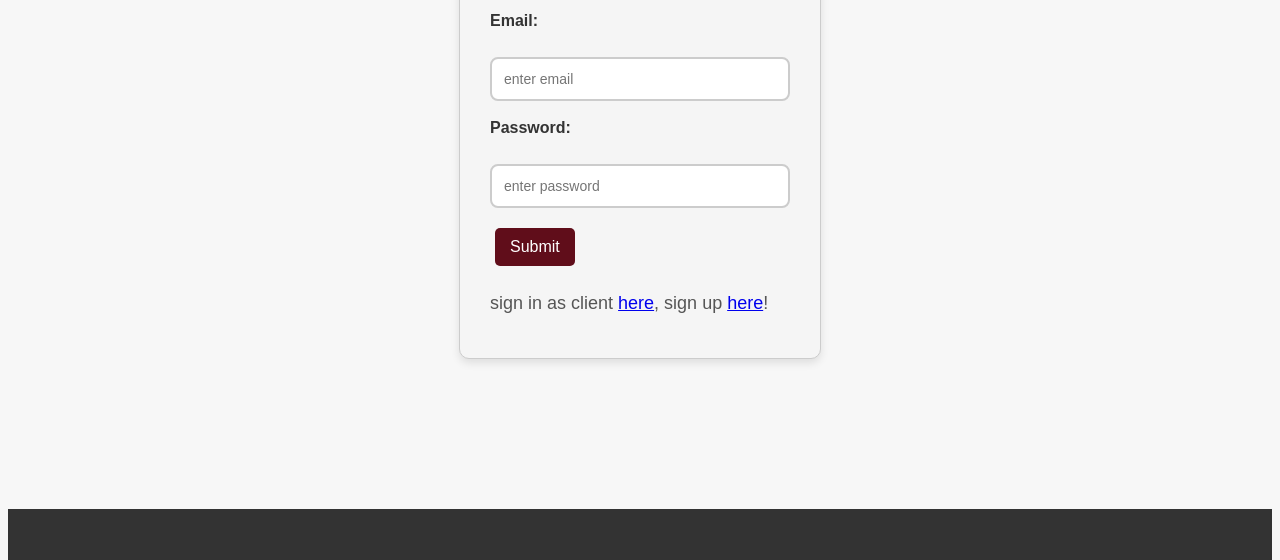
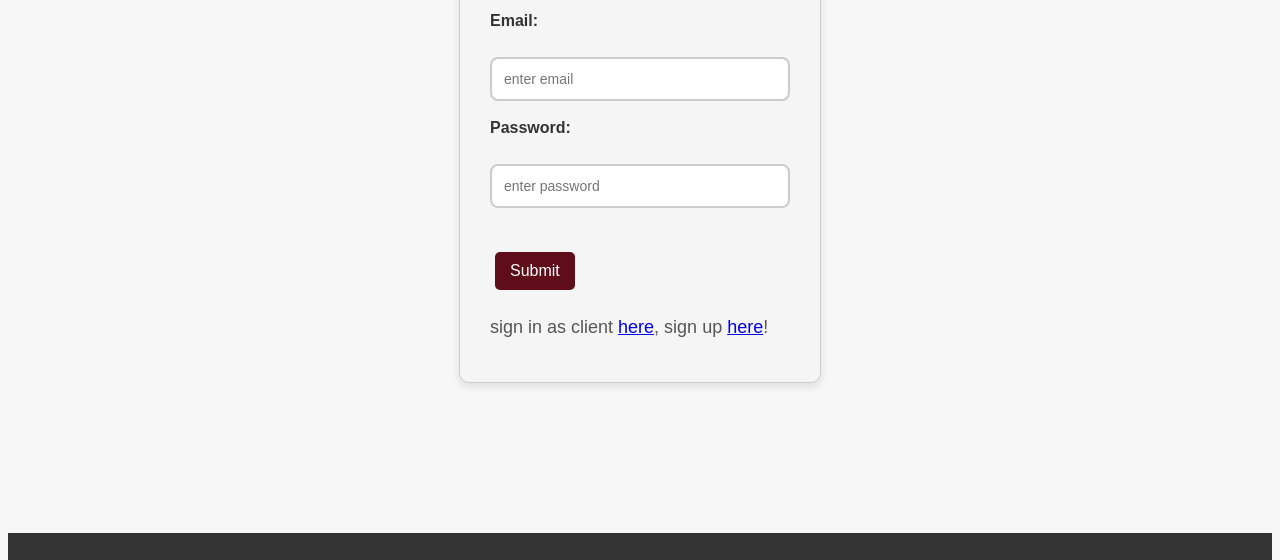
Before and after one commit to daliabtnj/Web-Program, a plain HTML site: page signin-admin.html in a window 1280 px wide. Shown: the part 240-800 px from the top of the page. Drawn offline with Linux system fonts and the light colour scheme.

Commit message:
merges with Heena

```diff
--- a/signin-admin.html
+++ b/signin-admin.html
@@ -6,7 +6,6 @@
     <meta charset="utf-8">
     <meta name="viewport" content="width=device-width, initial-scale=1.0">
     <title>Generic Company - Sign in admin</title>
-    <!-- styles CSS file  -->
     <link rel="stylesheet" href="css/styles.css">
     <!-- login-signup CSS file  -->
     <link rel="stylesheet" href="css/login-signup.css">
@@ -32,7 +31,10 @@
     <main>
         <section class="signup-box">
             <h1>Admin Sign In</h1>
-            <form action="admin-dashboard.html" method="GET">
+
+            <!-- Login action from admin.js (JavaScript file)-->
+            <form id="admin-login-form" onsubmit = "loginAdmin(event)">
+
                 <!--Username-->
                 <label for="email">Email:</label><br>
                 <input type="email" placeholder="enter email" id="email" name="email" required><br>
@@ -41,8 +43,8 @@
                 <label for="password">Password:</label><br>
                 <input type="password" placeholder="enter password" id="password" name="password" required><br>
 
-                <!--sign in button-->
-                <button type="submit">Submit</button>
+                <!--Sign in button-->
+                <br><button type="submit">Submit</button>
             </form>
 
             <p>sign in as client <a href="signin-client.html">here</a>,
```
